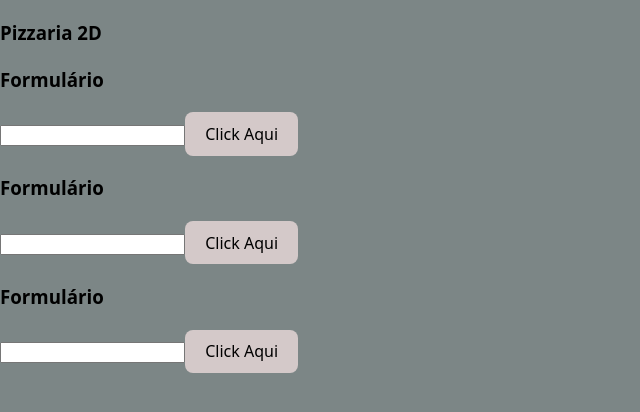
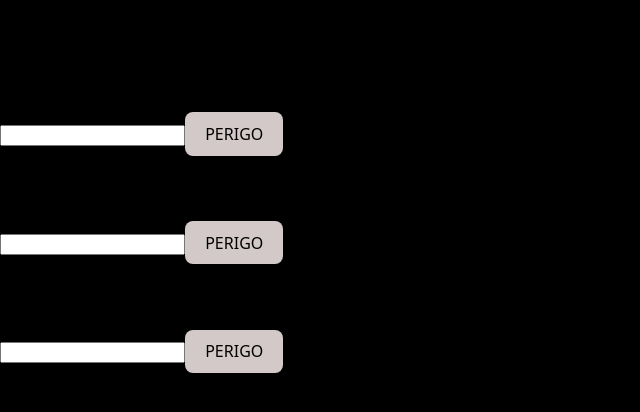
Before and after one commit to Gabriel20080807/pizzaria2d2025, a React (Vite) app: page / in a window 1280 px wide. Shown: the top 412 px of the page, without its empty margins (0-640 px from the left). Built offline with nearby package versions, Linux system fonts and the light colour scheme.

Commit message:
vercel alterações

```diff
--- a/src/App.jsx
+++ b/src/App.jsx
@@ -19,7 +19,7 @@ function App(){
       className=""
       onClick={()=>{alert(nome)}}
       >
-        Click Aqui
+        PERIGO
        </button>
       </>
     )
--- a/src/index.css
+++ b/src/index.css
@@ -28,7 +28,7 @@ body {
   place-items: start;
   min-width: 320px;
   min-height: 100vh;
-  background-color: rgb(124, 134, 134);
+  background-color: rgb(0, 0, 0);
 }
 
 h1 {
@@ -43,7 +43,7 @@ button {
   font-size: 1em;
   font-weight: 500;
   font-family: inherit;
-  background-color: #413d3d;
+  background-color: #ee0505;
   cursor: pointer;
   transition: border-color 0.25s;
 }
```
